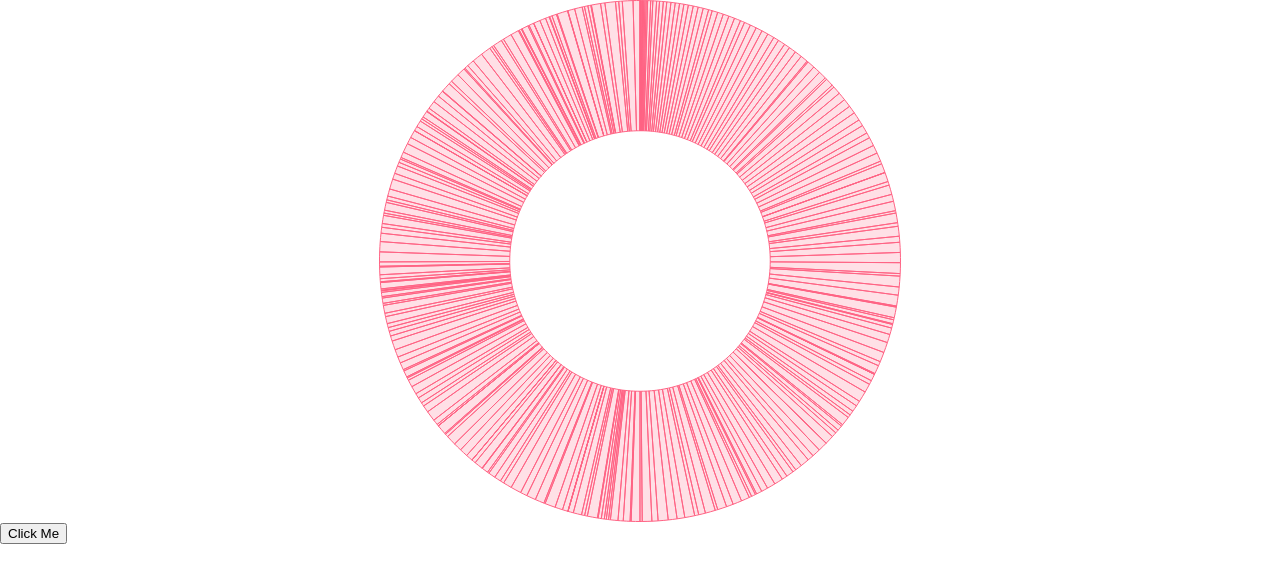
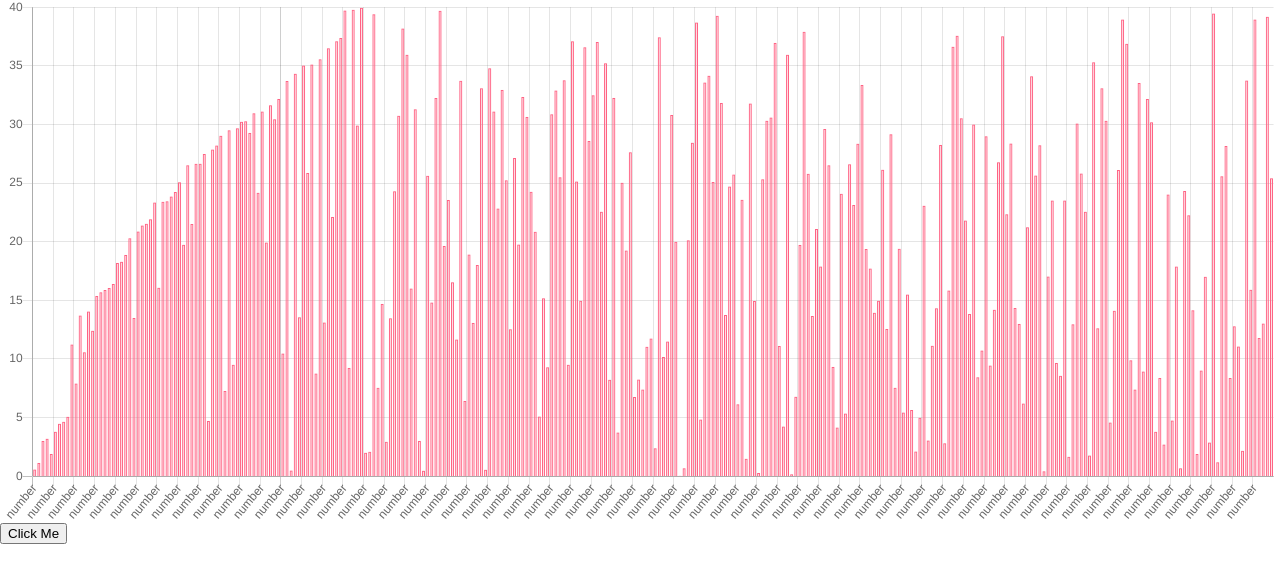
Before and after one commit to rohitkrishna094/react-sort, a React (Create React App) app: page / in a window 1280 px wide. Shown: the top 582 px of the page. Built offline with nearby package versions, Linux system fonts and the light colour scheme.

Commit message:
Added react router and doughnut.js

```diff
--- a/package.json
+++ b/package.json
@@ -8,6 +8,8 @@
     "react-chartjs-2": "^2.7.4",
     "react-dom": "^16.6.0",
     "react-redux": "^5.1.0",
+    "react-router": "^4.3.1",
+    "react-router-dom": "^4.3.1",
     "react-scripts": "2.0.5",
     "redux": "^4.0.1",
     "redux-thunk": "^2.3.0"
--- a/src/App.js
+++ b/src/App.js
@@ -1,9 +1,10 @@
 import React, { Component } from 'react';
-import VerticalBar from './components/VerticalBar/VerticalBar';
 import { Provider } from 'react-redux';
 import { createStore, applyMiddleware, compose } from 'redux';
 import thunk from 'redux-thunk';
 import rootReducer from './store/reducers/rootReducer';
+
+import VerticalBar from './components/Charts/VerticalBar';
 
 const store = createStore(rootReducer, compose(applyMiddleware(thunk)));
 
--- a/src/components/VerticalBar/VerticalBar.js
+++ b/src/components/Charts/Doughnut.js
@@ -1,10 +1,10 @@
 import React, { Component } from 'react';
-import { Bar, Doughnut } from 'react-chartjs-2';
+import { Doughnut } from 'react-chartjs-2';
 import { connect } from 'react-redux';
 import { nextIteration } from '../../store/actions/chartActions';
 import { pauseProcess } from '../../store/actions/chartActions';
 
-class VerticalBar extends Component {
+class Doughnut extends Component {
   state = { array: [], currentIteration: 1, done: false };
 
   componentDidMount() {
@@ -82,4 +82,4 @@ const mapDispatchToProps = dispatch => {
 export default connect(
   mapStateToProps,
   mapDispatchToProps
-)(VerticalBar);
+)(Doughnut);
--- /dev/null
+++ b/src/components/Charts/VerticalBar.js
@@ -0,0 +1,85 @@
+import React, { Component } from 'react';
+import { Bar } from 'react-chartjs-2';
+import { connect } from 'react-redux';
+import { nextIteration } from '../../store/actions/chartActions';
+import { pauseProcess } from '../../store/actions/chartActions';
+
+class VerticalBar extends Component {
+  state = { array: [], currentIteration: 1, done: false };
+
+  componentDidMount() {
+    if (!this.props.done) {
+      this.props.getNextArray(this.props.array, this.props.currentIteration);
+    }
+  }
+
+  componentWillReceiveProps(props) {
+    if (!props.done) {
+      props.getNextArray(props.array, props.currentIteration);
+    } else {
+      // console.log('done');
+    }
+  }
+
+  options = {
+    maintainAspectRatio: false,
+    animation: false,
+    legend: {
+      display: false
+    }
+    // animationSteps: 1000
+  };
+
+  handleClick = e => {
+    // console.log('Clicked', this.props);
+    this.props.pauseProcess();
+  };
+
+  render() {
+    const labs = new Array(this.props.length).fill('number');
+    const data = {
+      labels: [...labs],
+      datasets: [
+        {
+          label: 'My First dataset',
+          backgroundColor: 'rgba(255,99,132,0.2)',
+          borderColor: 'rgba(255,99,132,1)',
+          borderWidth: 1,
+          hoverBackgroundColor: 'rgba(255,99,132,0.4)',
+          hoverBorderColor: 'rgba(255,99,132,1)',
+          data: this.props.array
+        }
+      ]
+    };
+
+    return (
+      <div>
+        <Bar data={data} width={100} height={500} options={this.options} />
+        <button onClick={this.handleClick}>Click Me</button>
+      </div>
+    );
+  }
+}
+
+const mapStateToProps = state => {
+  // console.log('map' + JSON.stringify(state));
+  return {
+    array: state.chart.array,
+    length: state.chart.length,
+    currentIteration: state.chart.currentIteration,
+    done: state.chart.done,
+    pause: state.chart.pause
+  };
+};
+
+const mapDispatchToProps = dispatch => {
+  return {
+    getNextArray: (array, currentIteration) => dispatch(nextIteration(array, currentIteration)),
+    pauseProcess: () => dispatch(pauseProcess())
+  };
+};
+
+export default connect(
+  mapStateToProps,
+  mapDispatchToProps
+)(VerticalBar);
```
Also changed, not shown: 1 other file (tests, documents, lock files or other folders).
